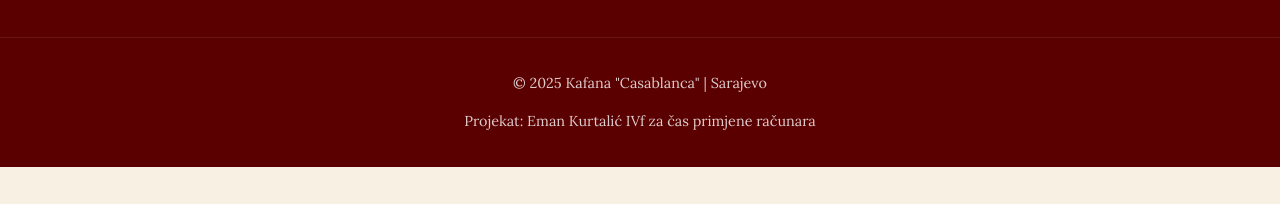
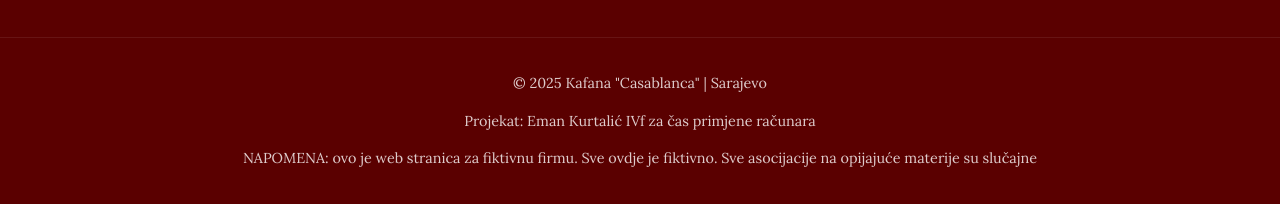
Before and after one commit to bosnian-vepar/casablanca, a plain HTML site: page index.html in a window 1280 px wide. Shown: the part 2348-2552 px from the top of the page. Before the commit the page ends 2515 px from the top, so only its background shows below. Drawn offline with nearby package versions, Linux system fonts and the light colour scheme.

Commit message:
Update index.html

```diff
--- a/index.html
+++ b/index.html
@@ -107,6 +107,7 @@
     <div class="footer-bottom">
       <p>© 2025 Kafana "Casablanca" | Sarajevo</p>
       <p>Projekat: Eman Kurtalić IVf za čas primjene računara</p>
+      <p>NAPOMENA: ovo je web stranica za fiktivnu firmu. Sve ovdje je fiktivno. Sve asocijacije na opijajuće materije su slučajne </p>
     </div>
   </footer>
 
```
